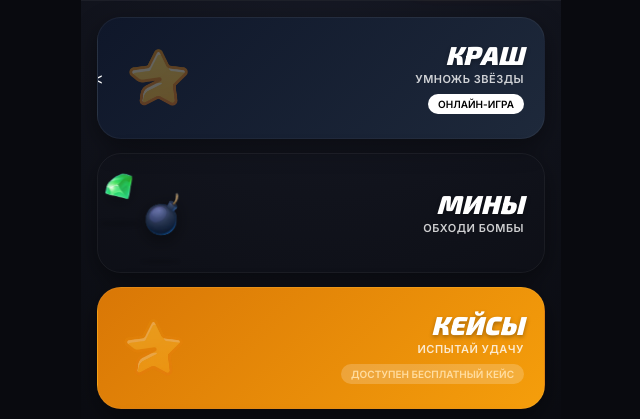
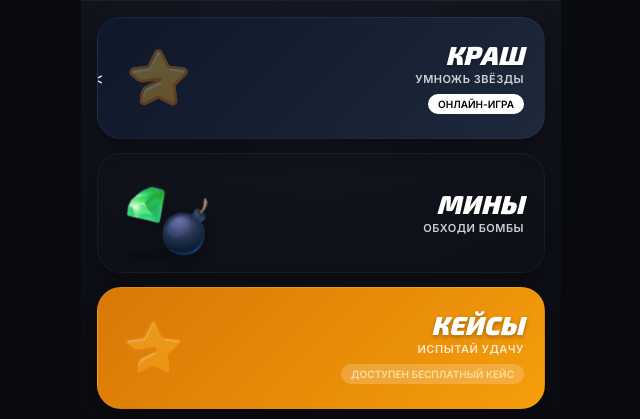
Before and after one commit to mihailawp-gif/tgqwen, a Python web app: template templates/index.html in a window 1280 px wide. Shown: the part 72-491 px from the top of the page, without its empty margins (319-959 px from the left). Run offline with Jinja, Linux system fonts and the light colour scheme; the template is opened without the code that fills it, so the values that code supplies are empty; some libraries are stand-ins or nearby versions.

Commit message:
mines anim fix1

```diff
--- a/static/css/style.css
+++ b/static/css/style.css
@@ -649,23 +649,31 @@ input:checked + .slider:before { transform: translateX(18px); background-color:
 .dice-btn-title { font-family: 'Exo 2', sans-serif; font-size: 18px; font-weight: 900; letter-spacing: 1px; }
 .dice-btn-range { font-family: 'Inter', sans-serif; font-size: 11px; font-weight: 600; opacity: 0.9; background: rgba(0,0,0,0.2); padding: 4px 8px; border-radius: 8px; }
 
+/* --- АНИМАЦИЯ МИН В ГЛАВНОМ МЕНЮ (КРУПНЕЕ) --- */
 .mines-menu-anim {
     position: relative;
     width: 250px;
     height: 250px;
-    transform: scale(0.48) translate(-20px, 0);
+    /* Увеличил общий масштаб с 0.48 до 0.55 и немного поправил положение */
+    transform: scale(0.55) translate(-10px, 10px);
     transform-origin: left center;
     pointer-events: none;
 }
-.gem-wrapper { position: absolute; top: 20px; left: 20px; display: flex; flex-direction: column; align-items: center; z-index: 1; }
+/* Сдвинул алмаз ближе к центру и бомбе */
+.gem-wrapper { position: absolute; top: 40px; left: 40px; display: flex; flex-direction: column; align-items: center; z-index: 1; }
+/* Бомбу оставил почти там же, но она стала больше */
 .bomb-wrapper { position: absolute; top: 70px; left: 90px; display: flex; flex-direction: column; align-items: center; z-index: 2; }
-.gem-img { width: 110px; animation: floatGem 3.5s ease-in-out infinite; filter: drop-shadow(0 10px 15px rgba(0,0,0,0.3)); }
-.bomb-img { width: 140px; animation: floatBomb 4s ease-in-out infinite; filter: drop-shadow(0 10px 20px rgba(0,0,0,0.5)); }
-.mine-shadow { height: 10px; background: rgba(0, 0, 0, 0.4); border-radius: 50%; filter: blur(4px); margin-top: 15px; }
-.gem-shadow { width: 85px; animation: shadowGem 3.5s ease-in-out infinite; }
-.bomb-shadow { width: 100px; animation: shadowBomb 4s ease-in-out infinite; }
 
-@keyframes floatGem { 0%, 100% { transform: translateY(0px) rotate(0deg); } 50% { transform: translateY(-15px) rotate(-5deg); } }
-@keyframes floatBomb { 0%, 100% { transform: translateY(0px) rotate(0deg); } 50% { transform: translateY(-20px) rotate(3deg); } }
+/* Увеличил размеры самих картинок */
+.gem-img { width: 135px; animation: floatGem 3.5s ease-in-out infinite; filter: drop-shadow(0 12px 18px rgba(0,0,0,0.35)); }
+.bomb-img { width: 165px; animation: floatBomb 4s ease-in-out infinite; filter: drop-shadow(0 12px 24px rgba(0,0,0,0.55)); }
+
+.mine-shadow { height: 12px; background: rgba(0, 0, 0, 0.4); border-radius: 50%; filter: blur(5px); margin-top: 15px; }
+/* Подстроил размеры теней под новые картинки */
+.gem-shadow { width: 105px; animation: shadowGem 3.5s ease-in-out infinite; }
+.bomb-shadow { width: 125px; animation: shadowBomb 4s ease-in-out infinite; }
+
+@keyframes floatGem { 0%, 100% { transform: translateY(0px) rotate(0deg); } 50% { transform: translateY(-18px) rotate(-6deg); } }
+@keyframes floatBomb { 0%, 100% { transform: translateY(0px) rotate(0deg); } 50% { transform: translateY(-22px) rotate(4deg); } }
 @keyframes shadowGem { 0%, 100% { transform: scale(1); opacity: 0.5; } 50% { transform: scale(0.8); opacity: 0.2; } }
 @keyframes shadowBomb { 0%, 100% { transform: scale(1); opacity: 0.6; } 50% { transform: scale(0.75); opacity: 0.25; } }
```
